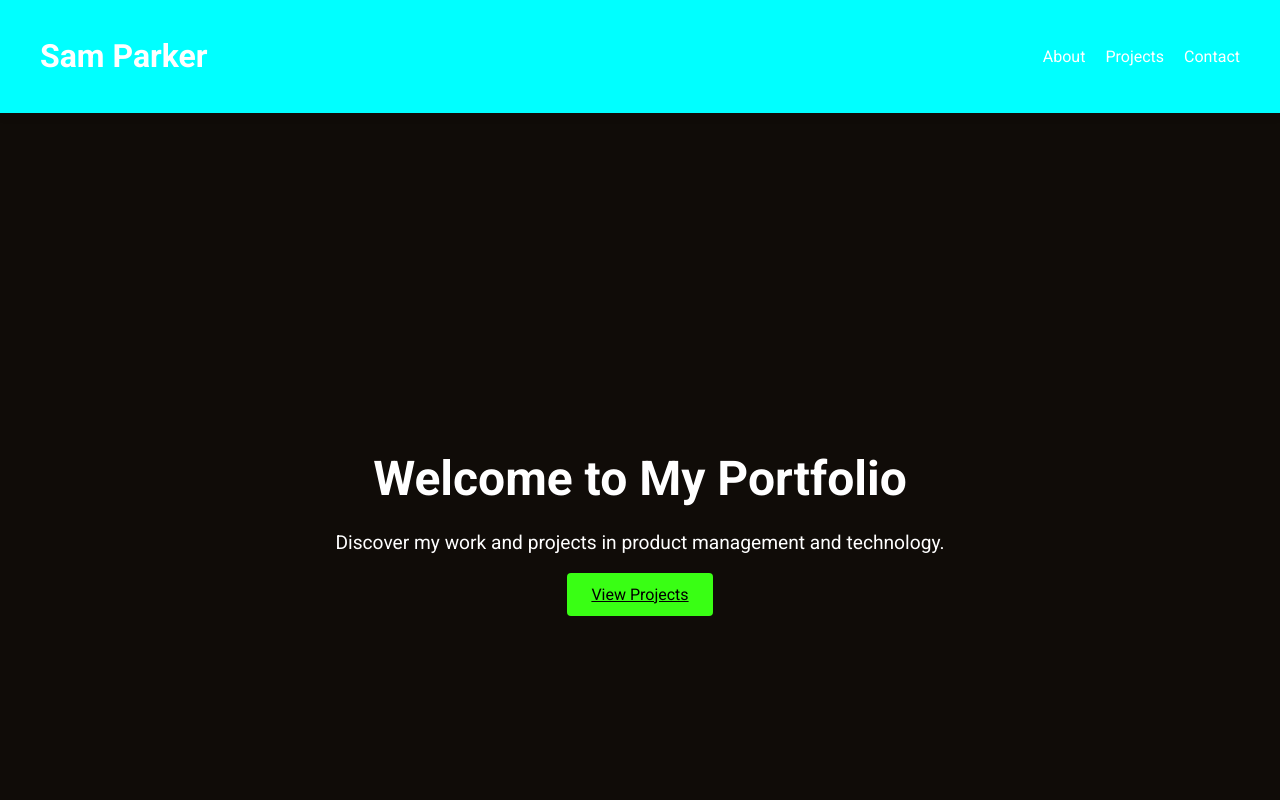
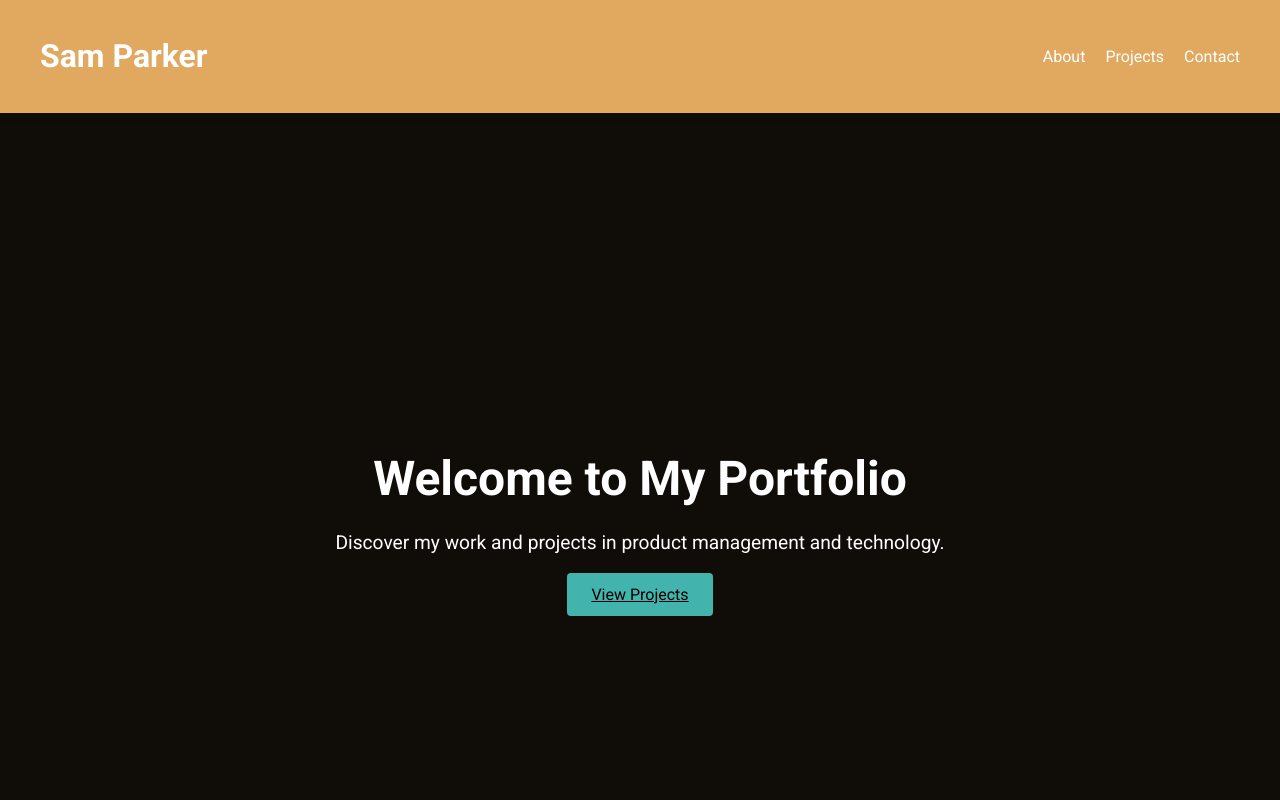
Before and after one commit to tosheg/portfolio, a plain HTML site: page index.html in a window 1280 px wide. Shown: the top 800 px of the page. Drawn offline with Linux system fonts and the light colour scheme.

Commit message:
Update styles.css

```diff
--- a/styles.css
+++ b/styles.css
@@ -1,11 +1,11 @@
 :root {
-    --primary-color: #39ff14;
-    --secondary-color: #ff00e9;
-    --background-color: #100c08;
-    --text-color: #ffffff;
-    --accent-color: #00FFFF;
-    --button-background: #39ff14;
-    --button-color: #000000;
+    --primary-color: #CEB5FF; /* Digital Lavender */
+    --secondary-color: #0096FF; /* Tranquil Blue */
+    --accent-color: #E1A95F; /* Sundial */
+    --background-color: #100c08; /* Dark Background (or #282828) */
+    --text-color: #FFFFFF; /* White (or #F5F5F5) */
+    --button-background: #43B3AE; /* Verdigris */
+    --button-color: #000000; /* Black */
 }
 
 body {
```
